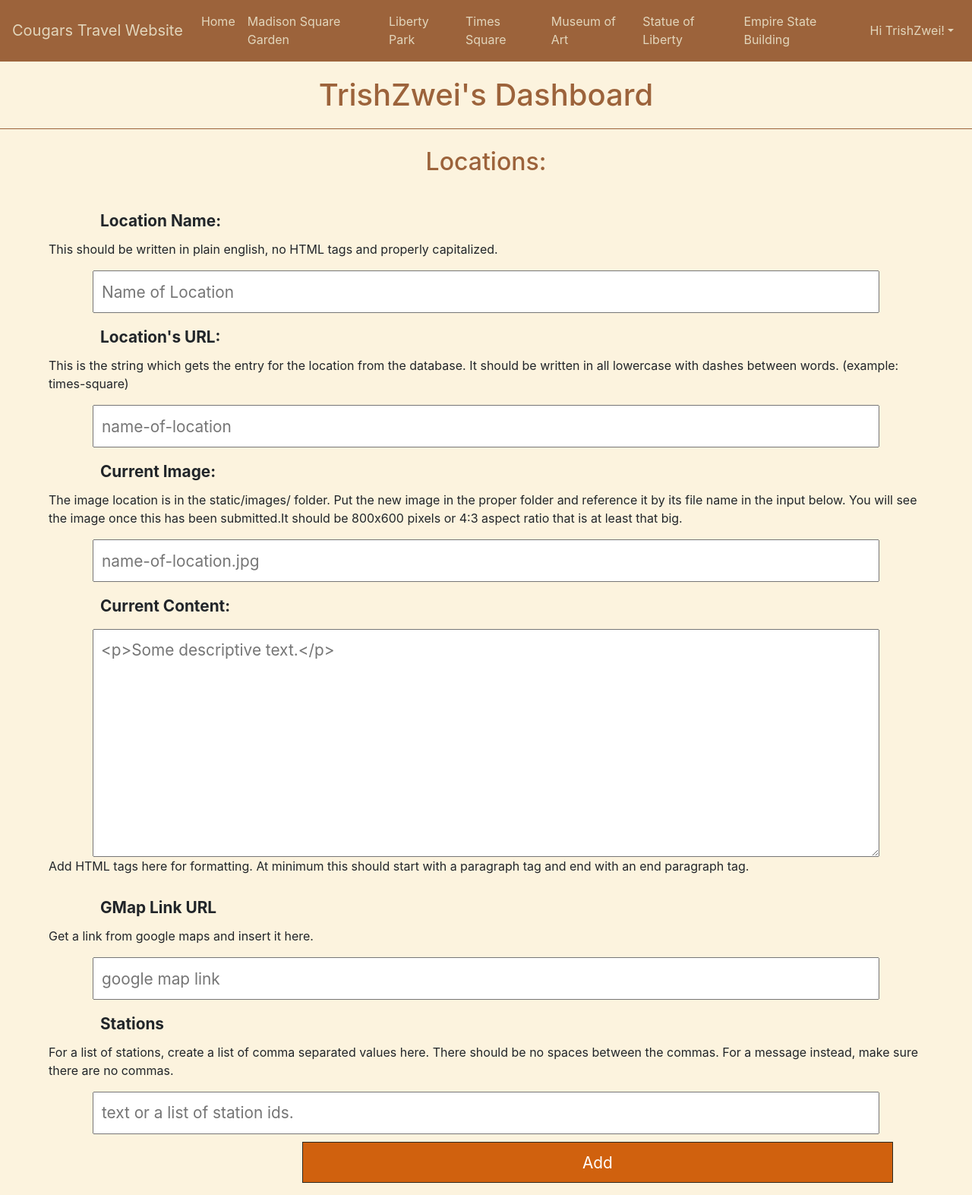
After one commit to noyah81/cougars, a Flask app: page /add_location in a window 1280 px wide. The commit adds this page. Shown: the whole page at 76% size. Run offline with Flask 2, Linux system fonts and the light colour scheme; a user stored in the database is signed in.

Commit message:
added add_location
Fixed some issues with the model too.

```diff
--- a/main.py
+++ b/main.py
@@ -99,10 +99,15 @@ class Location(db.Model):
     gmap_link = db.Column(db.Text, unique=True, nullable=False)
     stations = db.Column(db.Text, unique=False, nullable=False) #should be csv of stations, no spaces between.
 
-    def __init__(self, name, location, comments):
-        self.name = name
-        self.location = location
-        self.comments = comments
+    def __init__(self, title, url, image, body, gmap_link, stations):
+        #these must match the columns in the db
+        self.title = title
+        self.url = url
+        self.image = image
+        self.body = body
+        self.gmap_link = gmap_link
+        self.stations = stations
+
     #repr is a representation of the object.
     def __repr__(self):
         #f"..." is string formatting.
@@ -411,6 +416,33 @@ def delete_location(id = ''):
 
     return redirect(url_for('dashboard'))
 
+@app.route('/add_location', methods=['GET', 'POST'])
+@login_required
+def add_location():
+
+    if request.method == 'POST':
+        print('add')
+        title = request.form['title']
+        url = request.form['url']
+        image = request.form['image']
+        body = request.form['body']
+        gmap_link = request.form['gmap']
+        stations = request.form['station_list']
+        # print(title)
+        # print(url)
+        # print(image)
+        # print(body)
+        # print(gmap_link)
+        # print(stations)
+        #add location code goes here.
+        location = Location(title=title,url=url, image=image, body=body, gmap_link=gmap_link, stations = stations)
+        db.session.add(location)
+        db.session.commit()
+        return redirect(url_for('dashboard'))
+
+    return render_template('add_location.html', body_class='add-location')
+
+
 
 
 @app.errorhandler(404)
--- /dev/null
+++ b/templates/add_location.html
@@ -0,0 +1,75 @@
+{% extends "base.html" %}
+{% block title %}Dashboard{% endblock %}
+{% block content %}
+<h1>{{ current_user.username }}'s Dashboard</h1>
+<h2>Locations:</h2>
+<style type="text/css">
+	/*temp desktop styles*/
+
+	.dashboard section{
+		padding: 0 .5em 1em;
+		border-bottom: 1px solid grey;
+	}
+
+	.dashboard input[type="submit"]{
+		margin-left: auto;
+	}
+
+	.dashboard tr{
+		text-align: center;
+	}
+
+	.dashboard section img{
+		width: 100%;
+	}
+
+	.dashboard form.delete{
+		width: initial;
+		margin: initial;
+	}
+
+	.dashboard form{
+		margin: 0 auto	1rem;
+	}
+
+</style>
+
+  		<form method="POST" action="">
+  		<section>
+		<label for="loc_name">Location Name:</label>
+		<p class="instruction">This should be written in plain english, no HTML tags and properly capitalized.</p>
+		<input required type="text" name="title" id="loc_name" placeholder="Name of Location">
+		</section>
+  		<section>
+		<label for="loc_url">Location's URL:</label>
+		<p class="instruction">This is the string which gets the entry for the location from the database. It should be written in all lowercase with dashes between words. (example: times-square)</p>
+		<input required type="text" name="url" id="loc_url" placeholder="name-of-location">
+		</section>
+		<section>
+		<label for="loc_image" class="img-label">Current Image:</label>
+		<p class="instruction">The image location is in the static/images/ folder. Put the new image in the proper folder and reference it by its file name in the input below. You will see the image once this has been submitted.It should be 800x600 pixels or 4:3 aspect ratio that is at least that big.</p>
+		<input required id="loc_image" type="text" name="image" placeholder="name-of-location.jpg" required>
+		</section>
+		<section>
+		<label for="loc_body">Current Content:</label>
+		<textarea required id="loc_body" name="body" placeholder="<p>Some descriptive text.</p>"></textarea>
+		<p class="instruction">Add HTML tags here for formatting. At minimum this should start with a paragraph tag and end with an end paragraph tag.</p>
+		<!-- TODO: Limit acceptable tags or add a text editor helper or both -->
+		</section>
+		<section>
+		<label for="gmap_url">GMap Link URL</label>
+		<p>Get a link from google maps and insert it here.</p>
+		<input required type="url" name="gmap" placeholder="google map link">
+		</section>
+		<section>
+		<label for="loc_stations">Stations</label>
+		<p class="instruction">For a list of stations, create a list of comma separated values here. There should be no spaces between the commas. For a message instead, make sure there are no commas.</p>
+		<!-- since there are no [ ] around here, we might have to add the brackets with HTML entities... or make the value a list when updating the data -->
+		<input required type="text" id="loc_stations" name="station_list" required placeholder="text or a list of station ids.">
+		</section>
+		<input type="submit" value="Add" name="submit">
+		</form>
+
+
+
+{% endblock %}
--- a/templates/base.html
+++ b/templates/base.html
@@ -54,6 +54,7 @@
               <a class="nav-link dropdown-toggle" href="/location" data-toggle="dropdown" aria-haspopup="true" aria-expanded="false">Hi {{ current_user.username }}!</a>
               <div class="dropdown-menu" aria-labelledby="dropdown">
                 <a class="dropdown-item" href="{{ url_for('dashboard') }}">Dashboard</a>
+                <a class="dropdown-item" href="{{ url_for('add_location') }}">Add Location</a>
                 <a class="dropdown-item" href="{{ url_for('logout') }}">Log Out</a>
                 <a class="dropdown-item" href="/register?password=reg_new_user">Register New User</a>
               </div>
```
Also changed, not shown: travelsite.db.
